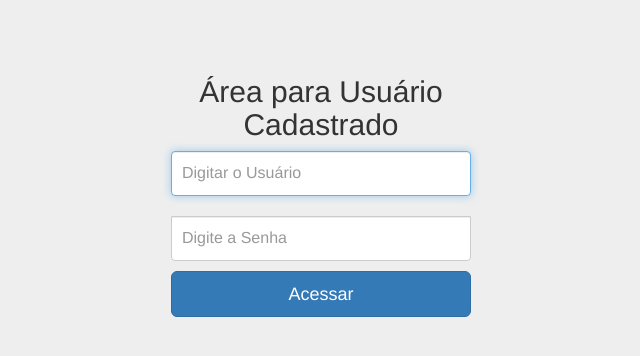
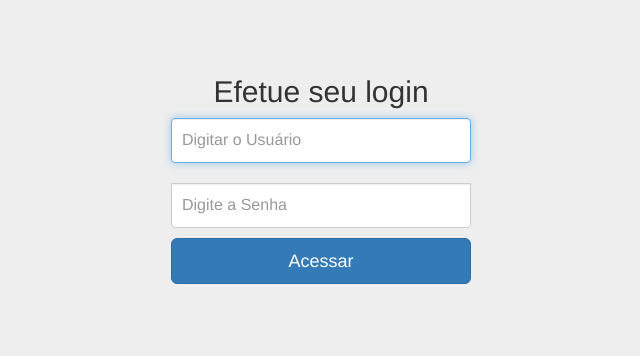
Before and after one commit to bbroger/Site-com-Painel-Admin, a PHP site: page /login.php in a window 1280 px wide. Shown: the top 356 px of the page, without its empty margins (319-959 px from the left). Run offline with PHP 8.4, Linux system fonts and the light colour scheme.

Commit message:
atualizacao mensagens login

```diff
--- a/administrativo.php
+++ b/administrativo.php
@@ -7,7 +7,7 @@
 
     } else {
 
-        $_SESSION['msg'] = "Necessário fazer login para acessar essa página.";
+        $_SESSION['msg'] = "<p class='alert alert-warning alert-dismissible'><a href='' class='close' data-dismiss='alert' aria-label='close'>&times;</a>Necessário fazer login para acessar essa página.</p>";;
         header("Location: login.php");
     }
 
--- a/login.php
+++ b/login.php
@@ -11,7 +11,7 @@
     <meta name="author" content="RCSSOFT">
     <link rel="icon" href="assets/imagens/favicon.ico">
 
-    <title>Área para Usuário Cadastrado</title>
+    <title>Login</title>
     <link href="assets/css/bootstrap.min.css" rel="stylesheet">
     <link href="assets/css/signin.css" rel="stylesheet">
     <script src="assets/js/ie-emulation-modes-warning.js"></script>
@@ -21,7 +21,7 @@
   <body>
     <div class="container">
       <form class="form-signin" method="POST" action="valida_login.php">
-        <h2 class="form-signin-heading text-center">Área para Usuário Cadastrado</h2>
+        <h2 class="form-signin-heading text-center">Efetue seu login</h2>
         <div class="msg">
           <?php
             if(isset($_SESSION['msg'])){
```
